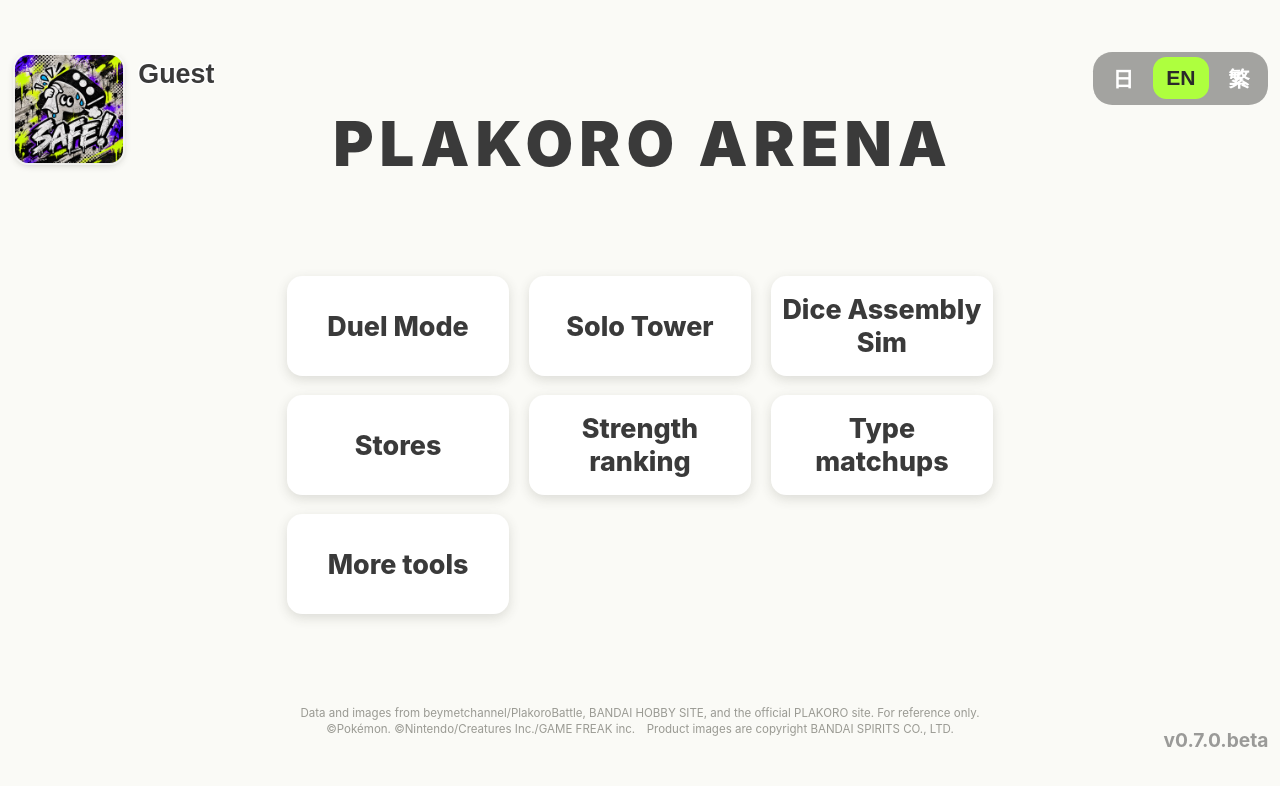
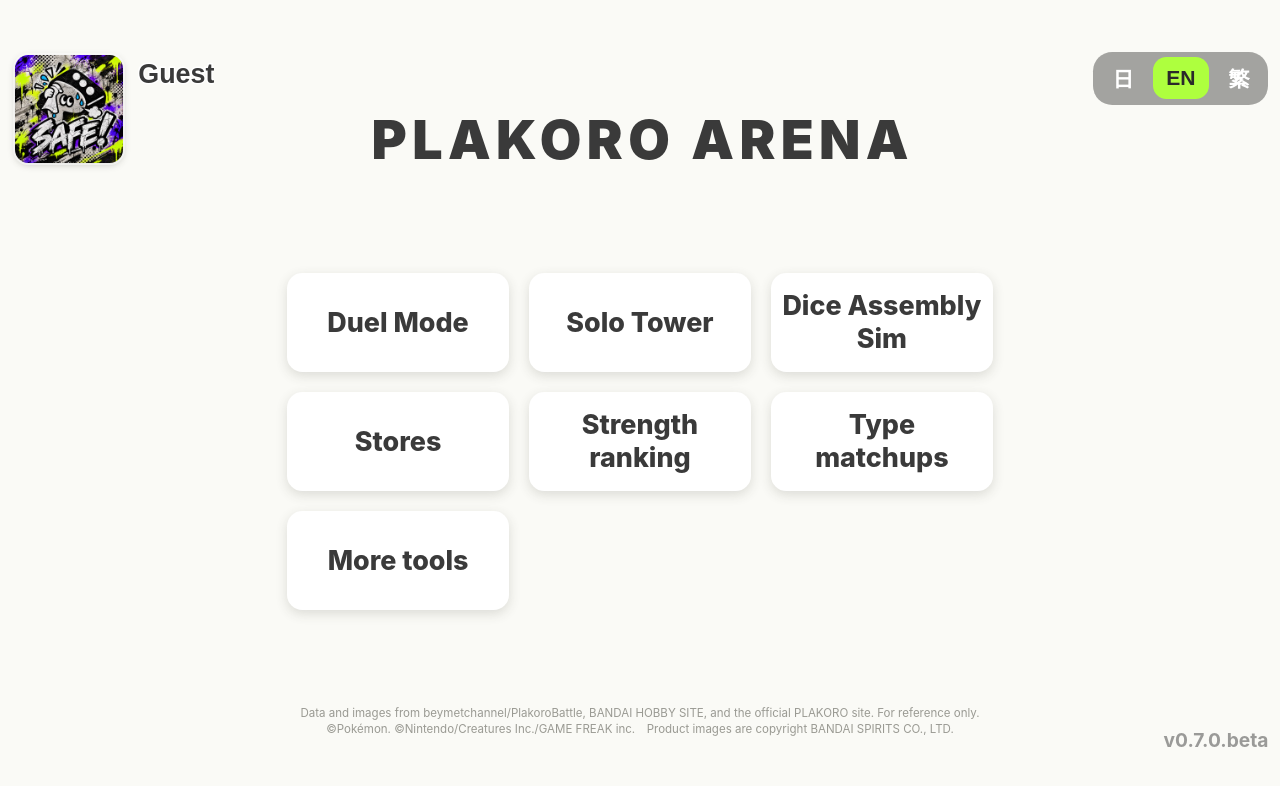
Before and after one commit to shawnlin0201/plakoro-arena, a Vue app: page / in a window 1280 px wide. Shown: the top 786 px of the page. Built offline with nearby package versions, Linux system fonts and the light colour scheme; a web font is replaced by a local one.

Commit message:
style: 主選單標題字級微調

```diff
--- a/src/components/ModeSelect.vue
+++ b/src/components/ModeSelect.vue
@@ -121,7 +121,7 @@
   padding: 1.75rem 0 0.75rem;
   /* rem, not vw: the app already scales its root font with the stage, so a viewport unit
      here would drift out of step with everything around it. */
-  font-size: 2rem;
+  font-size: 1.75rem;
   font-weight: 900;
   letter-spacing: 0.1em;
   /* The tracking adds a trailing gap after the last letter; pulling it back keeps the mark
```
